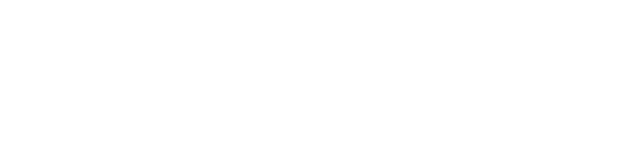
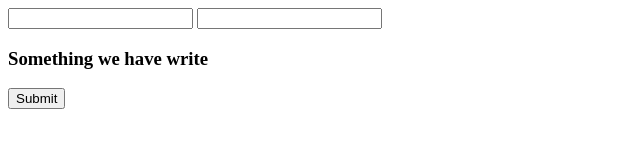
Before and after one commit to acciojob/sharable-urls-sriramulagopi, a website: page main.html in a window 1280 px wide. Shown: the whole page, without its empty margins (0-640 px from the left). Drawn offline with Linux system fonts and the light colour scheme.

Commit message:
created a submission

```diff
--- a/main.html
+++ b/main.html
@@ -1,6 +1,12 @@
 <!DOCTYPE html>
 <html>
   <body>
+	  <form>
+		  <input type="text" name="name" id="name">
+		  <input type="number" name="year" id="year">
+		  <h3 id="url">Something we have write</h3>
+		  <button id="button">Submit</button>
+	  </form>
     <script type="text/javascript" src="./script.js">
 </script>
   </body>
--- a/script.js
+++ b/script.js
@@ -1 +1,6 @@
 // your code here
+const form = document.querySelector("form");
+const h3 = document.querySelector("#url");
+form.addEventListener("submit",()=>{
+	h3.innerText="appropriate query string";
+})
```
